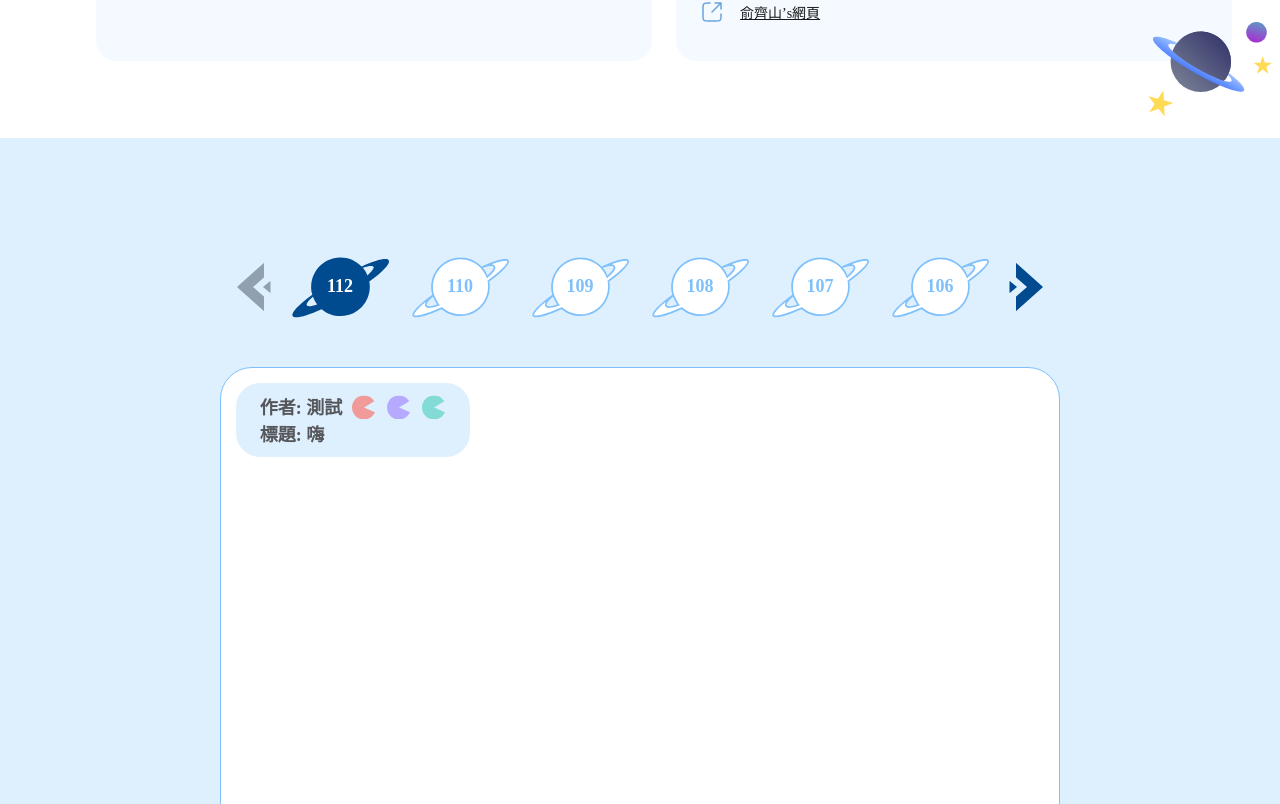
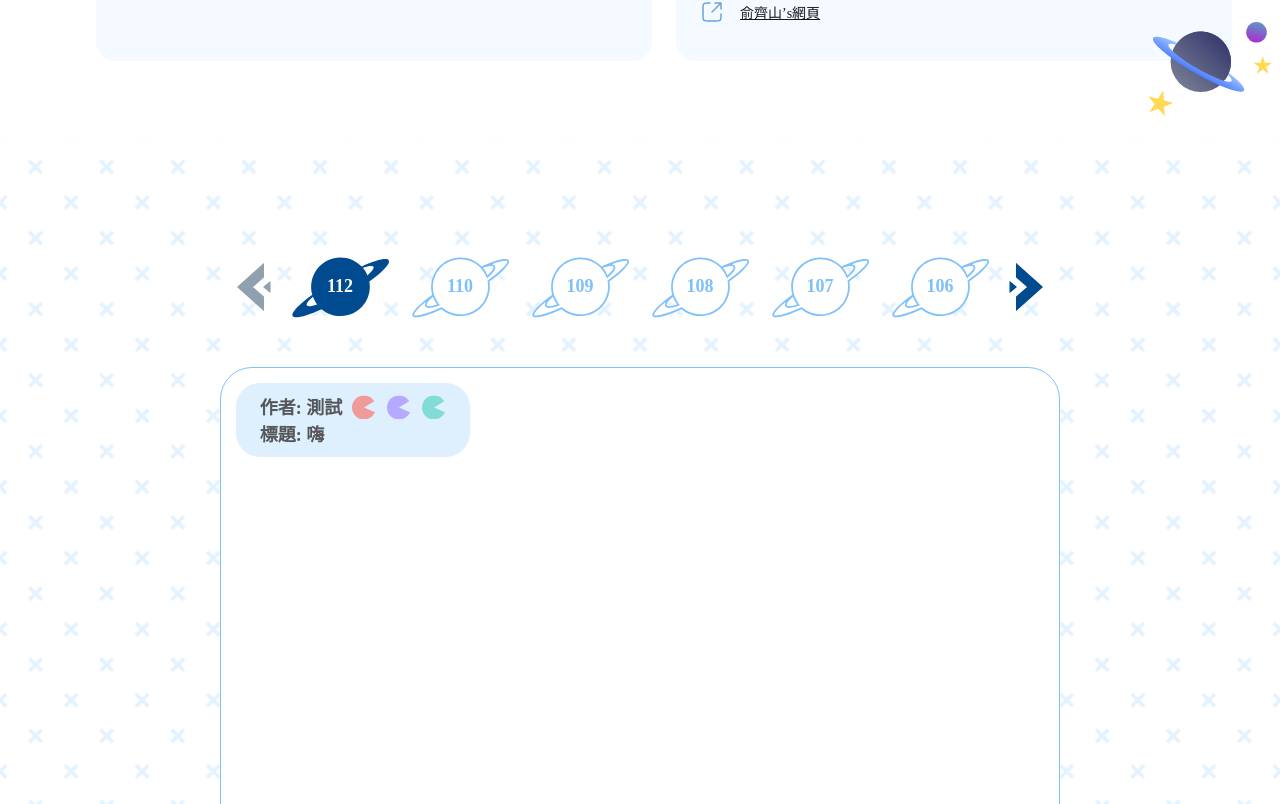
Before and after one commit to linnaijun/HCIwebsite, a React (Create React App) app: page / in a window 1280 px wide. Shown: the part 1236-2040 px from the top of the page. Built offline with nearby package versions, Linux system fonts and the light colour scheme; a web font is replaced by a local one.

Commit message:
論文背景

```diff
--- a/src/Thesis.css
+++ b/src/Thesis.css
@@ -1,4 +1,6 @@
 #thesis {
+    background: url(./img/thests_bg.svg)no-repeat center center;
+    background-size: cover;
     background-color: #deeffe;
     padding: 20px;
     display: flex;
@@ -123,7 +125,7 @@ line-height: 120%; /* 21.6px */
     min-width: min-content; /* 设置最小宽度为内容的宽度 */
     max-width: min-content; /* 限制最大宽度为容器的50%，减去的10px是为了考虑间隙 */
     margin: 5px; /* 给方块之间添加一些间隙 */
-    background-color: #deeffe; /* 浅灰色背景 */
+    background-color: #deeffe;
     padding-left: 24px;
     padding-top: 12px;
     padding-bottom: 12px;
```
Also changed, not shown: src/img/thests_bg.svg (added).
